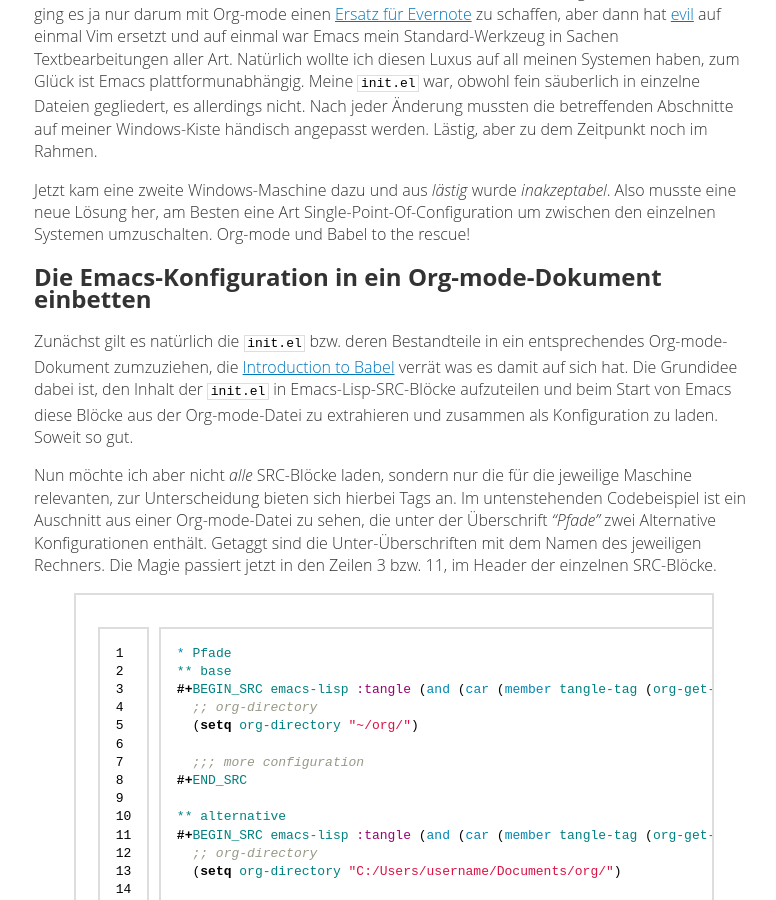
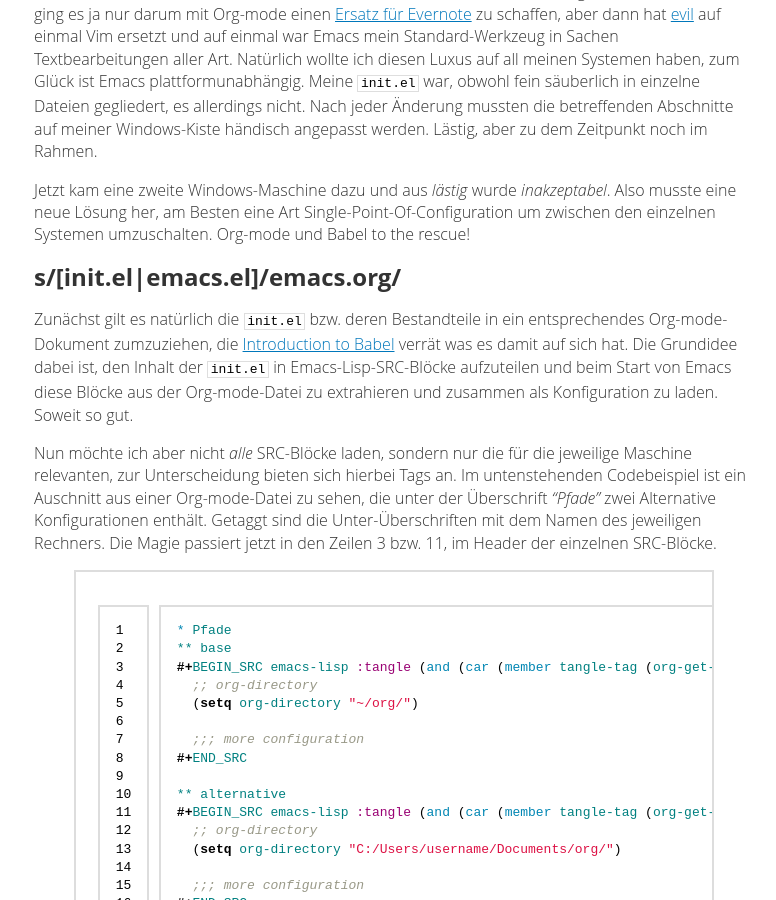
Before and after one commit to Bin7me/bin7me.github.io, a Jekyll site: the page built from _posts/2014-11-02-eine-fuer-alle-init.el-mit-org-mode-konfigurieren.markdown, in a window 1280 px wide and 900 px high, scrolled down 358 px. Shown: the whole window, without its empty margins (246-1022 px from the left). Built offline with Jekyll 4.4.1, drawn with Linux system fonts in a browser that asks for light colours; Markdown is read by kramdown in place of the engine named in the settings.

Commit message:
rename headline in configuration article

```diff
--- a/_posts/2014-11-02-eine-fuer-alle-init.el-mit-org-mode-konfigurieren.markdown
+++ b/_posts/2014-11-02-eine-fuer-alle-init.el-mit-org-mode-konfigurieren.markdown
@@ -10,7 +10,7 @@
 
 <!--more-->
 
-## Die Emacs-Konfiguration in ein Org-mode-Dokument einbetten
+## s/[init.el|emacs.el]/emacs.org/
 Zunächst gilt es natürlich die `init.el` bzw. deren Bestandteile in ein entsprechendes Org-mode-Dokument zumzuziehen, die [Introduction to Babel][literateProgramming] verrät was es damit auf sich hat. Die Grundidee dabei ist, den Inhalt der `init.el` in Emacs-Lisp-SRC-Blöcke aufzuteilen und beim Start von Emacs diese Blöcke aus der Org-mode-Datei zu extrahieren und zusammen als Konfiguration zu laden. Soweit so gut.
 
 Nun möchte ich aber nicht *alle* SRC-Blöcke laden, sondern nur die für die jeweilige Maschine relevanten, zur Unterscheidung bieten sich hierbei Tags an. Im untenstehenden Codebeispiel ist ein Auschnitt aus einer Org-mode-Datei zu sehen, die unter der Überschrift *"Pfade"* zwei Alternative Konfigurationen enthält. Getaggt sind die Unter-Überschriften mit dem Namen des jeweiligen Rechners. Die Magie passiert jetzt in den Zeilen 3 bzw. 11, im Header der einzelnen SRC-Blöcke.
```
